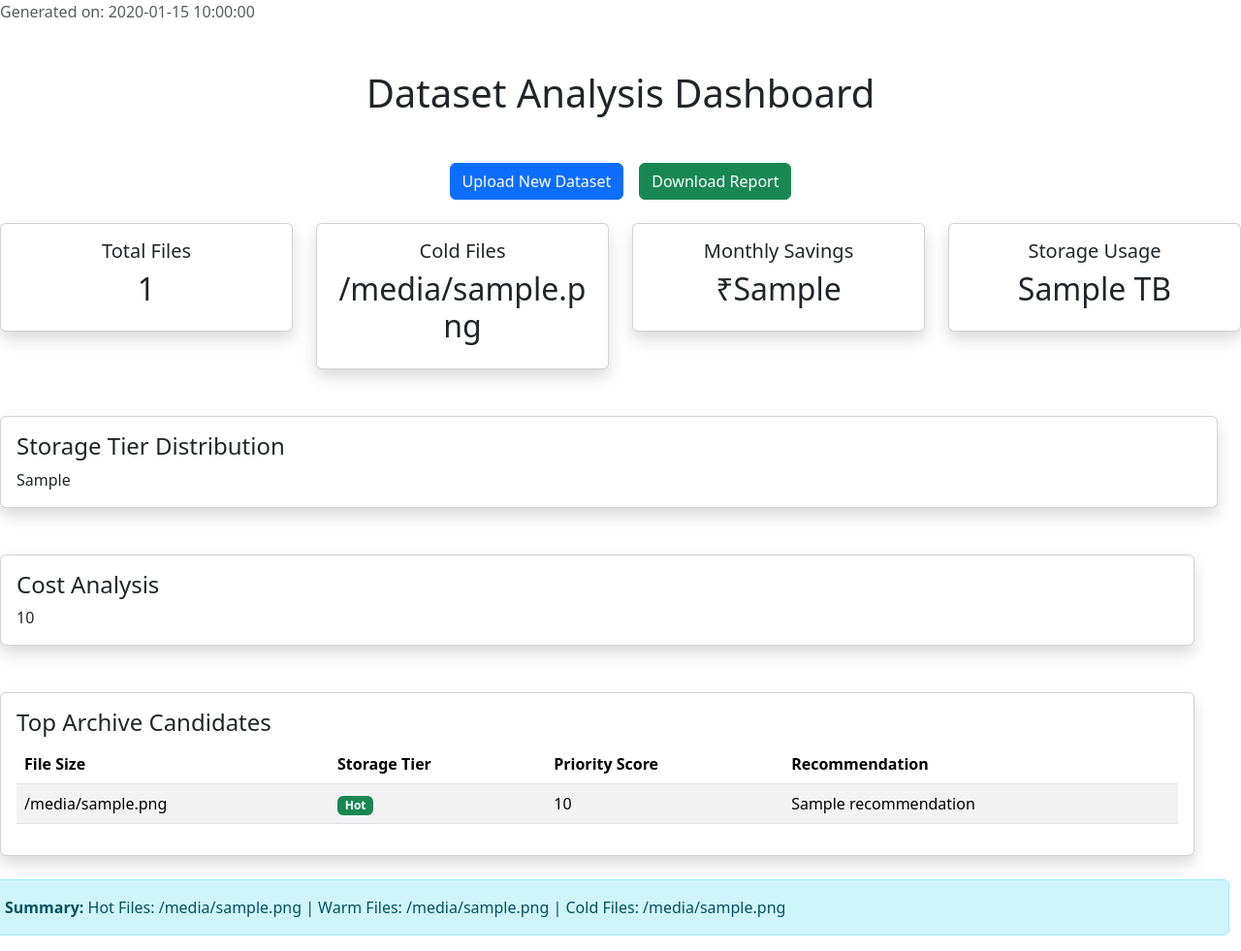
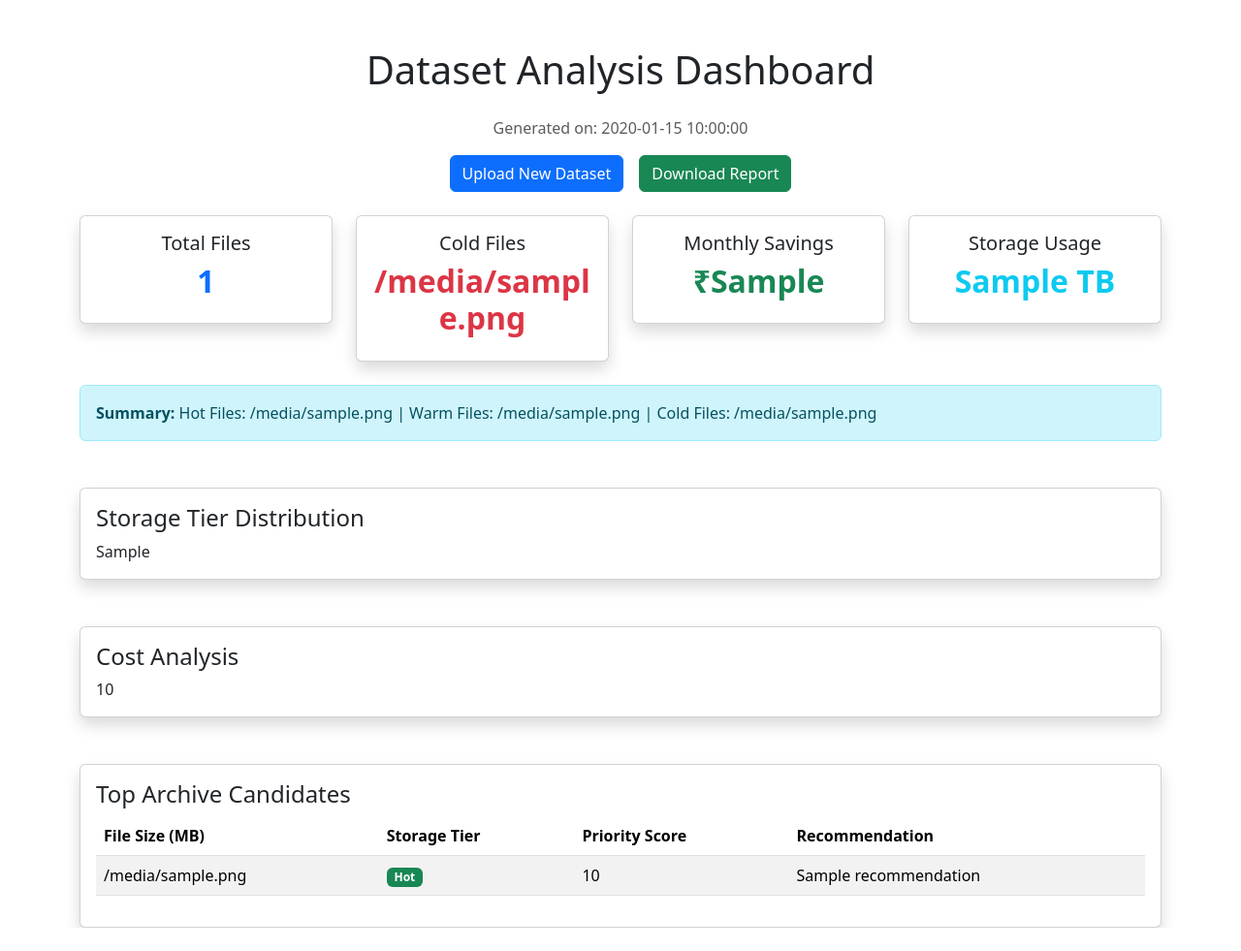
Before and after one commit to ISHAPATIL24/ai-storage-optimization-system, a Flask app: template templates/dashboard.html in a window 1280 px wide. Shown: the whole page at 97% size. After the commit the page ends 957 px from the top, so only its background shows below. Run offline with Flask 3, Linux system fonts and the light colour scheme; the template is opened without the code that fills it: most values are stand-ins (such as "Sample title", 1, 10 or a date in 2020); parts of the project's set-up code (start-up, migrations or seed data) failed here and were passed over.

Commit message:
Improve V4 dashboard UI

```diff
--- a/app.py
+++ b/app.py
@@ -183,7 +183,7 @@ def analyze_file(
         "Recommendation": recommendation,
         "Estimated Monthly Savings": monthly_savings
     }
-
+'''
 @app.route('/predict', methods=['POST'])
 def predict():
 
@@ -209,6 +209,7 @@ def predict():
     'result.html',
     result=result
 )
+'''
 @app.route('/upload', methods=['POST'])
 def upload():
 
@@ -398,9 +399,14 @@ def upload():
 def download():
 
     return send_file(
-        'analysis_report.csv',
-        as_attachment=True
-    )
+    os.path.join(
+        BASE_DIR,
+        'analysis_report.csv'
+    ),
+    as_attachment=True
+)
+
+
 
 if __name__ == '__main__':
     app.run(debug=True)
--- a/templates/dashboard.html
+++ b/templates/dashboard.html
@@ -4,10 +4,6 @@
 <head>
 
     <title>Dataset Analysis Dashboard</title>
-    <p class="text-muted">
-        Generated on:
-        {{ analysis_time }}
-        </p>
 
     <link href="https://cdn.jsdelivr.net/npm/bootstrap@5.3.3/dist/css/bootstrap.min.css" rel="stylesheet">
 
@@ -17,9 +13,14 @@
 
 <div class="container mt-5">
 
-    <h1 class="text-center mb-5">
+    <h1 class="text-center mb-4">
         Dataset Analysis Dashboard
     </h1>
+
+    <p class="text-center text-muted">
+        Generated on: {{ analysis_time }}
+    </p>
+
     <div class="d-flex justify-content-center gap-3 mb-4">
 
         <a
@@ -39,7 +40,9 @@
         </a>
 
     </div>
-    </div>
+
+    <!-- KPI CARDS -->
+
     <div class="row">
 
         <div class="col-md-3">
@@ -50,7 +53,9 @@
 
                     <h5>Total Files</h5>
 
-                    <h2>{{ total_files }}</h2>
+                    <h2 class="text-primary fw-bold">
+                        {{ total_files }}
+                    </h2>
 
                 </div>
 
@@ -66,7 +71,9 @@
 
                     <h5>Cold Files</h5>
 
-                    <h2>{{ cold_files }}</h2>
+                    <h2 class="text-danger fw-bold">
+                        {{ cold_files }}
+                    </h2>
 
                 </div>
 
@@ -82,7 +89,9 @@
 
                     <h5>Monthly Savings</h5>
 
-                    <h2>₹{{ monthly_savings }}</h2>
+                    <h2 class="text-success fw-bold">
+                        ₹{{ monthly_savings }}
+                    </h2>
 
                 </div>
 
@@ -98,13 +107,40 @@
 
                     <h5>Storage Usage</h5>
 
-                    <h2>{{ storage_tb }} TB</h2>
+                    <h2 class="text-info fw-bold">
+                        {{ storage_tb }} TB
+                    </h2>
 
                 </div>
 
             </div>
 
         </div>
+
+    </div>
+
+    <!-- SUMMARY -->
+
+    <div class="alert alert-info mt-4">
+
+        <strong>Summary:</strong>
+
+        Hot Files:
+        {{ hot_files }}
+
+        |
+
+        Warm Files:
+        {{ warm_files }}
+
+        |
+
+        Cold Files:
+        {{ cold_files }}
+
+    </div>
+
+    <!-- PIE CHART -->
 
     <div class="row mt-5">
 
@@ -123,6 +159,10 @@
             </div>
 
         </div>
+
+    </div>
+
+    <!-- COST CHART -->
 
     <div class="row mt-5">
 
@@ -144,6 +184,8 @@
 
     </div>
 
+    <!-- ARCHIVE TABLE -->
+
     <div class="row mt-5">
 
         <div class="col-md-12">
@@ -160,10 +202,9 @@
 
                             <tr>
 
-                                        <th>File Size</th>
+                                <th>File Size (MB)</th>
                                 <th>Storage Tier</th>
                                 <th>Priority Score</th>
-
                                 <th>Recommendation</th>
 
                             </tr>
@@ -176,7 +217,9 @@
 
                         <tr>
 
-                                    <td>{{ file['file_size_mb'] }}</td>
+                            <td>
+                                {{ file['file_size_mb'] }}
+                            </td>
 
                             <td>
 
@@ -202,9 +245,13 @@
 
                             </td>
 
-                                    <td>{{ file['priority_score']|round(0) }}</td>
+                            <td>
+                                {{ file['priority_score']|round(0) }}
+                            </td>
 
-                                    <td>{{ file['recommendation'] }}</td>
+                            <td>
+                                {{ file['recommendation'] }}
+                            </td>
 
                         </tr>
 
@@ -221,28 +268,6 @@
         </div>
 
     </div>
-            <div class="alert alert-info mt-4">
-
-                <strong>Summary:</strong>
-
-                Hot Files:
-                {{ hot_files }}
-
-                |
-
-                Warm Files:
-                {{ warm_files }}
-
-                |
-
-                Cold Files:
-                {{ cold_files }}
-
-            </div>
-
-        </div>
-
-    </div>
 
 </div>
 
```
Lines whose indentation alone changed are shown as unchanged.
